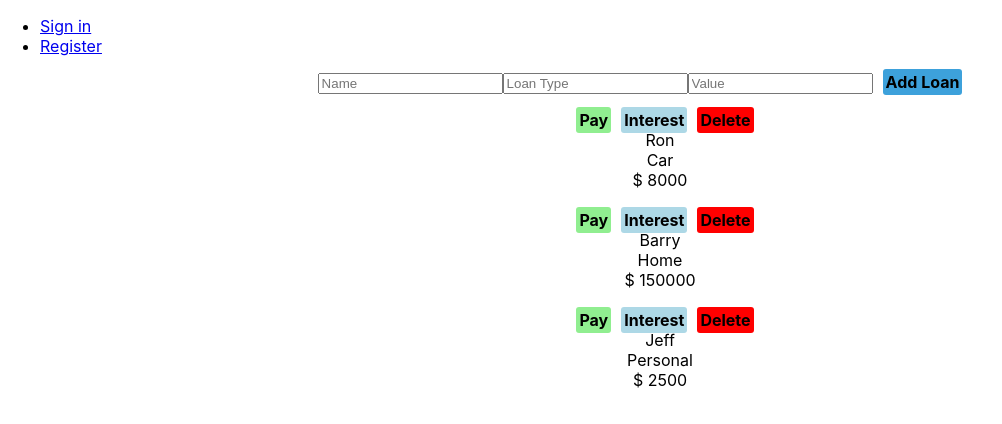
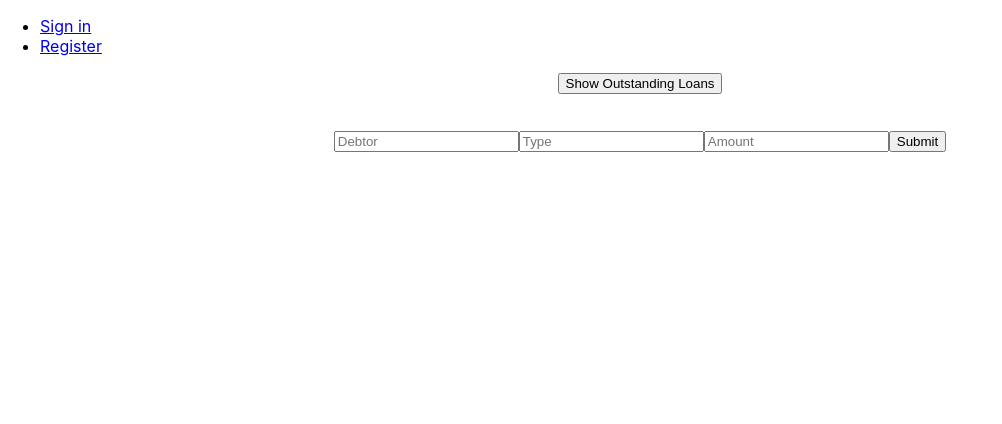
Before and after one commit to rubenrodriguez9/2nd-term-project, a React (Create React App) app: page /loan-list in a window 1280 px wide. Shown: the top 424 px of the page, without its empty margins (0-1002 px from the left). Built offline with nearby package versions, Linux system fonts and the light colour scheme.

Commit message:
must decode frontend token

```diff
--- a/src/App.js
+++ b/src/App.js
@@ -4,7 +4,7 @@ import { BrowserRouter as Router, Route, Switch } from "react-router-dom";
 import Signup from "./components/signup/Signup"
 import Home from './components/home/Home'
 import Signin from './components/signin/Signin'
-import LoanList from './components/loanList/LoanList'
+import LoanList from './components/loanList/LoanInputs'
 import Nav from './components/Nav/Nav'
 import jwtDecode from 'jwt-decode';
 
--- a/src/components/Nav/Nav.js
+++ b/src/components/Nav/Nav.js
@@ -32,11 +32,12 @@ componentDidMount ()  {
           email: decoded.email,
           _id: decoded._id
       }
-        }, () => console.log(this.state))
+        })
     }
 }
 
 componentDidUpdate (prevState, prevProps) {
+    console.log();
     // if(this.props.user !== prevState.user){
     //     this.setState({
     //         isAuth: this.props.isAuth,
--- /dev/null
+++ b/src/components/loanList/LoanInputs.js
@@ -0,0 +1,134 @@
+import React, {useState, useEffect } from "react"
+import axios from 'axios'
+import {v4 as uuidv4} from "uuid"
+
+
+
+
+
+
+const LoanInputs = () => {
+
+
+
+
+  let token = localStorage.getItem("jwtToken")
+
+
+  const [debt, setDebt] = useState("")
+  const [name, setName] = useState("")
+  const [type, setType] = useState("")
+
+
+
+
+  const [loans, setLoans] = useState([])
+  const [isLoading, setIsLoading] = useState(false)
+
+  console.log(loans);
+
+
+
+  async function  handleSubmit  (){
+
+
+
+
+      try{
+
+      let  success = await axios.post("http://localhost:3001/api/loans/create-loan", {
+
+                debt:debt,
+                name:name,
+                type: type,
+                user:token
+
+            })
+
+
+
+      } catch(e){
+        console.log(e);
+
+      }
+
+
+
+
+  }
+
+  async function showLoans(){
+
+    try{
+
+      setIsLoading(true)
+
+      let  success = await axios.get("http://localhost:3001/api/loans/get-loans", {
+        params: {
+         user: token
+        }
+        })
+
+        console.log(success);
+           setLoans(success.data)
+
+        setIsLoading(false)
+
+
+
+
+      } catch(e){
+        console.log(e);
+        setIsLoading(false)
+
+      }
+
+      console.log("loans:", loans);
+
+
+
+
+  }
+
+  function loadList() {
+    return (
+      <ul>
+
+      {  loans.map((item) => {
+          return (
+            <li key={uuidv4()} style={{listStyle: "none" }} >
+            {item.name}, {item.type}, {item.loan}
+          </li>
+          )
+        })}
+      </ul>
+    )
+  }
+
+
+  return (
+    <div style={{textAlign: "center"}} >
+      <button onClick={() => showLoans()}>Show Outstanding Loans</button>
+
+      {
+       isLoading ? <h1>...Loading</h1> :loadList()
+      }
+      <br/>
+
+    <input placeholder="Debtor" type="text"  value={name} onChange={(e) => setName(e.target.value)} ></input>
+    <input placeholder="Type" type="text" value={type} onChange={(e) => setType(e.target.value)} ></input>
+    <input placeholder="Amount" type="text" value={debt} onChange={(e) => setDebt(e.target.value)} ></input>
+    <button onClick={() => handleSubmit()} >Submit</button>
+
+
+
+
+
+
+
+
+    </div>
+  )
+}
+
+export default LoanInputs
--- a/src/components/loanList/LoanList.js
+++ /dev/null
@@ -1,221 +0,0 @@
-
-import React, { Component } from 'react';
-import { v4 as uuidv4 } from 'uuid';
-
-
-
-import LoanListView from "./LoanListView"
-class LoanList extends Component {
-
-
-state = {
-  loanList:[
-    { id: uuidv4(),
-      loanType: "Car",
-      amount: 8000,
-      name: "Ron",
-      payToggle: false,
-      interestToggle: false
-    },
-    { id: uuidv4(),
-      loanType: "Home",
-      amount: 150000,
-      name: "Barry",
-      payToggle: false,
-      interestToggle: false
-    },
-    { id: uuidv4(),
-      loanType: "Personal",
-      amount: 2500,
-      name: "Jeff",
-      payToggle: false,
-      interestToggle: false
-    },
-  ],
-  debtor: "",
-  loanTypeInput: "",
-  loanAmount: "",
-  pay: '',
-  errorToggle: false,
-  errorMessage: '',
-  interestAmount: "0"
-
-
-
-}
-
-
-
-handleLoanTypeInputOnChange = (event) => {
-  this.setState({
-    [event.target.name]: event.target.value
-  })
-}
-handleDebtorOnChange = (event) => {
-  this.setState({
-    [event.target.name]: event.target.value
-  })
-}
-handleLoanAmountOnChange = (event) => {
-
-
-  this.setState({
-    [event.target.name]: event.target.value
-  })
-
-  console.log(typeof this.state.loanAmount);
-
-}
-
-handleAddLoanOnClick = () => {
-
-    let obj = [...this.state.loanList, {id: uuidv4(), loanType: this.state.loanTypeInput, amount: Number(this.state.loanAmount), name: this.state.debtor, payToggle: false }]
-
-    this.setState({
-      loanList: obj,
-      debtor: "",
-      loanTypeInput: "",
-      loanAmount: ""
-
-    })
-
-    console.log(obj);
-}
-
-
-handleDeleteOnClick = (targetID) => {
- let arr = [...this.state.loanList].filter((item) => {
-  return  targetID !== item.id
-
- })
-
-this.setState({
-  loanList: arr
-})
-
-
-
-}
-
-handlePayOnClick =  (targetID) => {
-  let arr = [...this.state.loanList]
-  let newArr = arr.map((item) => {
-    if(targetID === item.id){
-      item.payToggle = true
-    }
-   return item
-  })
-  this.setState({
-    loanList: newArr
-  })
-}
-handlePayOnChange = (event) => {
-  this.setState({
-    [event.target.name]: event.target.value
-  })
-
-
-}
-
-transact = (targetID) => {
-
-
-
-  let arr = [...this.state.loanList].map((item) => {
-   if(targetID === item.id){
-     item.amount = (Number(item.amount) - Number(this.state.pay)).toString()
-     item.payToggle = false
-
-   }
-   return item
-
-  })
-  this.setState({
-    loanList: arr,
-    pay : ''
-  })
-}
-
-handleInterestOnClick = (targetID) => {
-  let arr = [...this.state.loanList].map((item) => {
-    if(targetID === item.id){
-      item.interestToggle = true
-    }
-    return item
-  })
-
-  this.setState({
-    loanList: arr
-  })
-}
-
-handleInterestOnChange = (event) => {
-  this.setState({
-    [event.target.name]: event.target.value
-  }, () => console.log(this.state.interestAmount)
-
-  )
-
-
-
-
-}
-
-addInterest = (targetID) => {
-  let arr = [...this.state.loanList].map((item) => {
-    if(targetID === item.id){
-
-      let principle = Number(item.amount)
-      let rate = Number(this.state.interestAmount) / 100
-      let time = 1
-
-      let calculatedInterestPlusPrinciple = principle * (1 + (rate * time))
-      item.amount = calculatedInterestPlusPrinciple
-      item.interestToggle = false
-
-    }
-    return item
-  })
-
-  this.setState({
-    loanList: arr,
-    interestAmount:""
-  })
-}
-
-
-
-  render() {
-    const { debtor, loanTypeInput, loanAmount} = this.state
-    return (
-      <div style={{textAlign: "center", listStyle: "none"}} >
-
-        <input onChange={(event) => this.handleDebtorOnChange(event)} type="text" placeholder="Name" name="debtor" value={debtor} />
-        <input onChange={(event) => this.handleLoanTypeInputOnChange(event)} type="text" placeholder="Loan Type" name="loanTypeInput" value={loanTypeInput}/>
-        <input onChange={(event) => this.handleLoanAmountOnChange(event)} type="text" placeholder="Value" name="loanAmount" value={loanAmount} />
-
-        <span className='span-class add-loan' onClick={this.handleAddLoanOnClick}
-
-        >Add Loan</span>
-
-        <LoanListView
-        loanList={this.state.loanList}
-        handlePayOnChange={this.handlePayOnChange}
-        handlePayOnClick={this.handlePayOnClick}
-        pay={this.pay}
-        transact={this.transact}
-        handleInterestOnClick={this.handleInterestOnClick}
-        interestAmount={this.state.interestAmount}
-        handleInterestOnChange={this.handleInterestOnChange}
-        addInterest={this.addInterest}
-        handleDeleteOnClick={this.handleDeleteOnClick}
-
-        />
-
-
-      </div>
-    );
-  }
-}
-
-export default LoanList;
--- a/src/components/loanList/LoanListView.js
+++ /dev/null
@@ -1,91 +0,0 @@
-import React from 'react'
-import Span from '../span/Span';
-
- const LoanListView = ({loanList, handlePayOnChange, handlePayOnClick, pay, transact, handleInterestOnClick, handleDeleteOnClick , addInterest, interestAmount, handleInterestOnChange}) => {
-
-   const loanListHandlePayOnClick = (id) => {
-    handlePayOnClick(id)
-   }
-
-   const loanListHandlePayOnChange = (event) => {
-       handlePayOnChange(event)
-
-   }
-
-  const loanListHandleTransact = (id) => {
-    transact(id)
-  }
-
-  const loanListHandleInterestOnClick = (id) => {
-      console.log();
-    handleInterestOnClick(id)
-  }
-
-  const loanListHandleInterestOnChange = (event) => {
-    handleInterestOnChange(event)
-  }
-
-  const LoanlistAddInterest = (id) => {
-    addInterest(id)
-
-  }
-
-  const loanListHandleDeleteOnClick = (id) => {
-    handleDeleteOnClick(id)
-  }
-
-     return (
-        <ul style={{listStyleType: "none"}}  >
-
-
-
-            {loanList.map(({id, loanType, amount,  name, payToggle, interestToggle, handleInterestOnClick}) => {
-              return <li key={id}  >
-
-                {/* turns pay span to an input to enter a pay value  */}
-                {payToggle ?(
-                 <input type="text" name='pay' value={pay} placeholder="Pay Value" onChange={(event) => loanListHandlePayOnChange(event)}
-                  />) :
-                 ( <Span className="span-class pay" onClick={() => loanListHandlePayOnClick(id)} value="Pay"/>)}
-
-                {/* creates a Transact button when pay is clicked */}
-                {payToggle ? (<Span className="span-class pay" onClick={() => loanListHandleTransact(id)} value="Transact"
-                  /> ): null}
-
-                {/* creates an input to place an interest value*/}
-                {interestToggle ? (
-                <input onChange={(event) =>loanListHandleInterestOnChange(event)} placeholder="Enter annual APR" type="text" name="interestAmount"
-                value={interestAmount}
-                /> ): (
-                <Span className='span-class interest' onClick={() => loanListHandleInterestOnClick(id)} value="Interest" />)}
-
-                {/* creates a span to add interest  */}
-                {interestToggle ?  <Span
-                  className={'span-class interest' }
-                  onClick={() => LoanlistAddInterest(id)}
-                  value="Add Interest"
-                  /> :  null}
-
-
-                <Span
-                  value="Delete"
-                  className="span-class delete"
-                  onClick={() => loanListHandleDeleteOnClick(id)}
-                />
-
-                <div> {name} </div>
-                <div> {loanType} </div>
-                <div> $ {amount} </div>
-                <br/>
-
-
-
-              </li>
-            })}
-
-        </ul>
-    )
-}
-
-
-export default LoanListView
--- a/src/components/signin/Signin.js
+++ b/src/components/signin/Signin.js
@@ -1,6 +1,6 @@
 import React, { Component } from 'react'
 
-import LoanList from "../loanList/LoanList"
+import LoanList from "../loanList/LoanInputs"
 import validator from 'validator'
 import axios from 'axios'
 import jwt_decode from "jwt-decode";
--- a/src/components/signup/Signup.js
+++ b/src/components/signup/Signup.js
@@ -4,7 +4,7 @@ import axios from "axios"
 
 import jwtDecode from "jwt-decode"
 
-import LoanList from "../loanList/LoanList"
+import LoanList from "../loanList/LoanInputs"
 
 export class Signup extends Component {
 
```
Also changed, not shown: src/components/loanList/LoanList.css (added), src/components/loanList/LoanListView.css (deleted), 1 other file (tests, documents, lock files or other folders).
